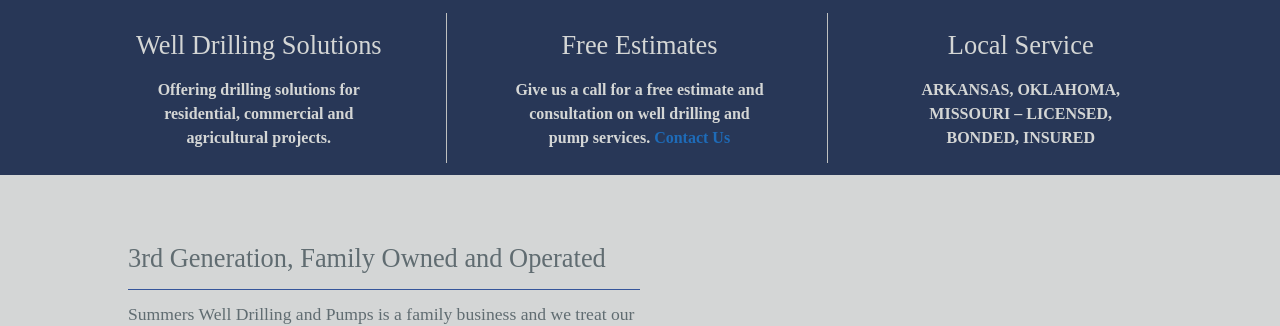
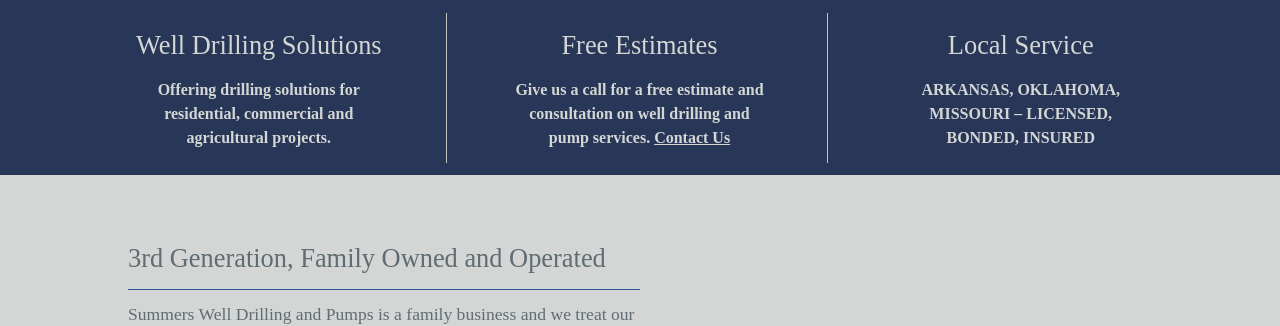
Before and after one commit to jamess999888/SummersDrilling, a Jekyll site: the page built from index.md, in a window 1280 px wide. Shown: the part 622-948 px from the top of the page. Built offline with Jekyll 4.4.1, drawn with Linux system fonts in a browser that asks for light colours; our own code applies the rules of GitHub Pages for plain Markdown files.

Commit message:
working on mid page info styling

```diff
--- a/css/style.css
+++ b/css/style.css
@@ -823,6 +823,12 @@ a:hover {
     text-align: center;
 }
 
+.mid-page-lists a {
+    color: #D4D6D5;
+    font-weight: bold;
+    text-decoration: underline;
+}
+
 .mid-page-list-border,
 .contact-info-footer-item {
     border-right: 1px solid #BFC0C0;
```
